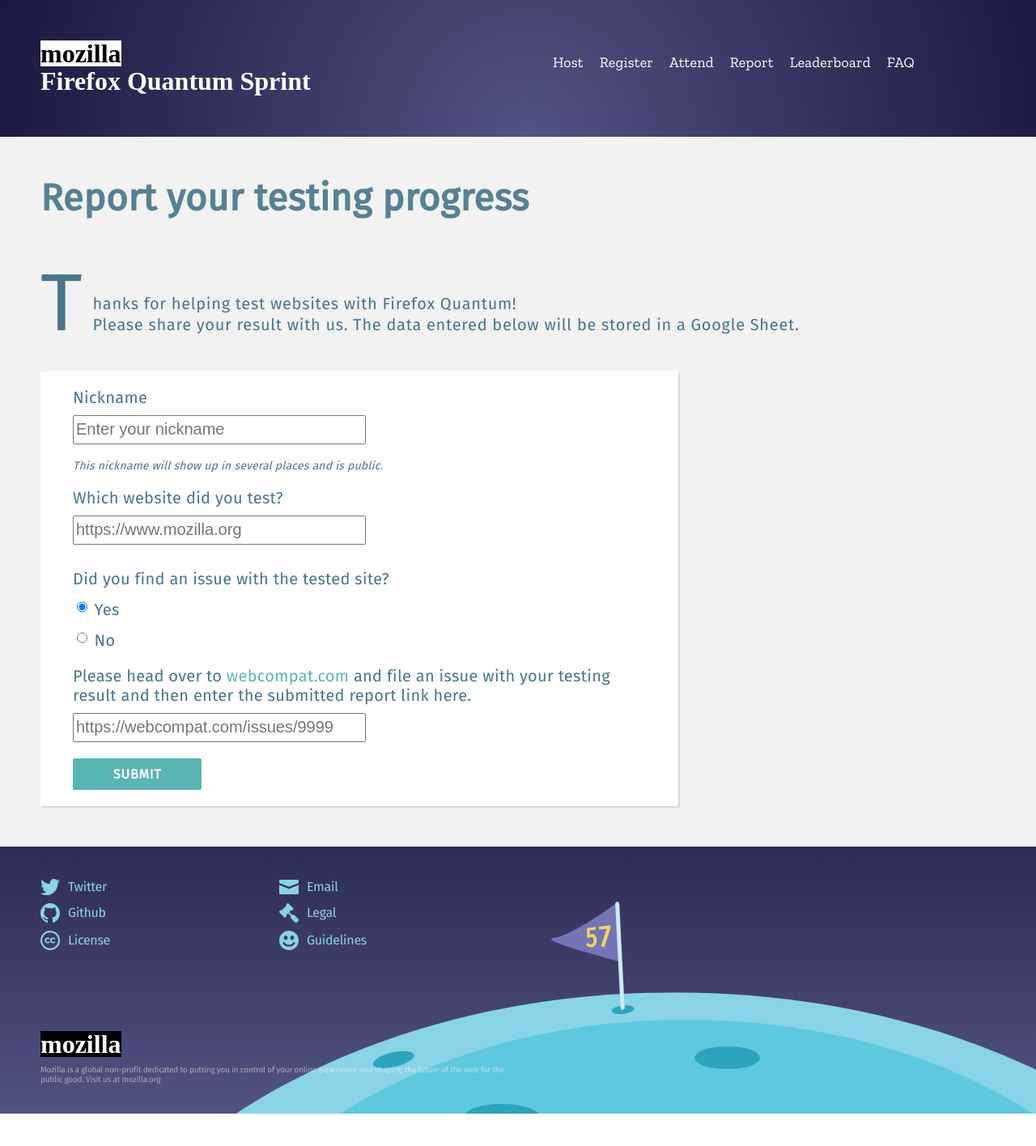
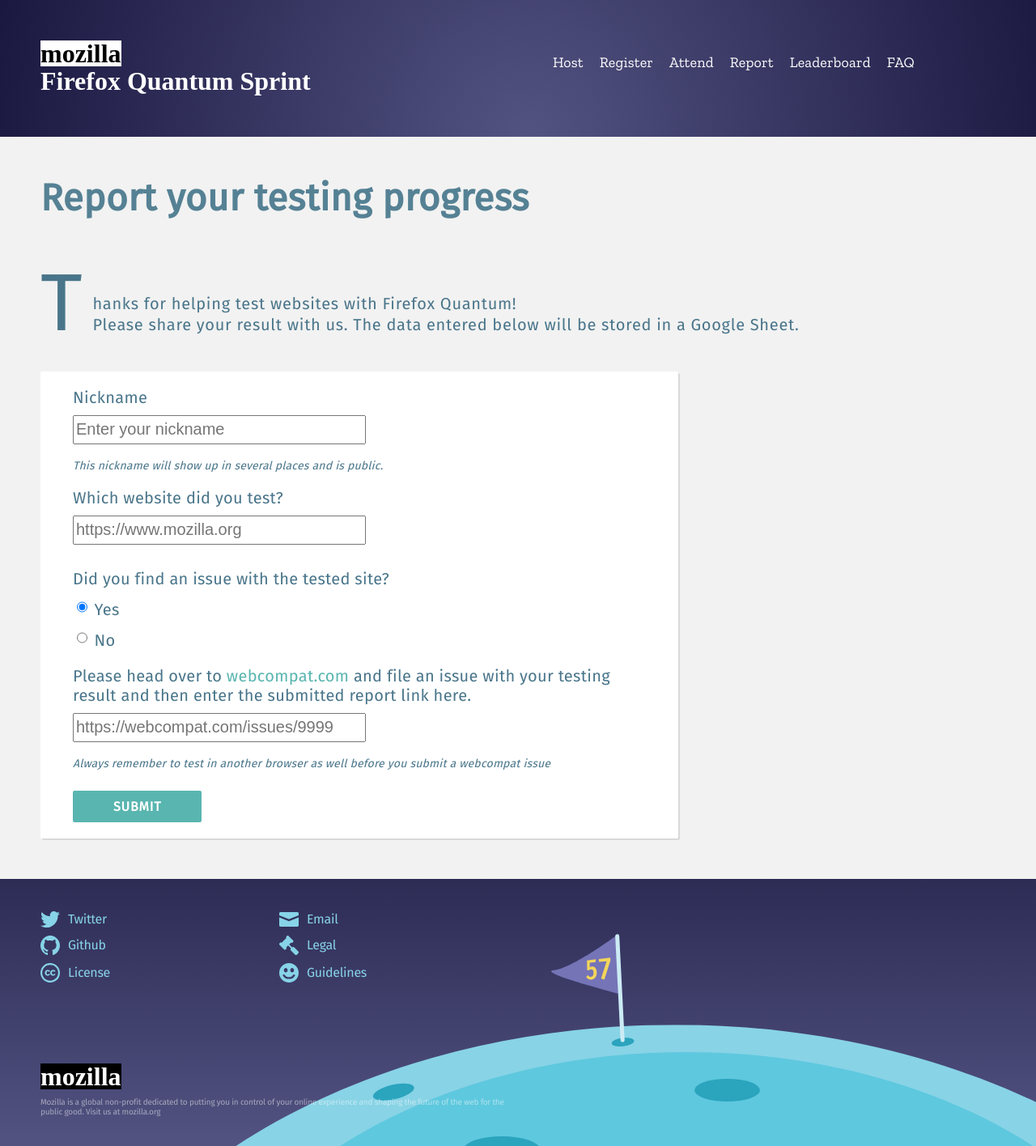
Before and after one commit to mozilla/firefox57-sprint, a Jekyll site: the page built from _articles/reporting.md, in a window 1280 px wide. Shown: the whole page at 81% size. Built offline with Jekyll 4.4.1, drawn with Linux system fonts in a browser that asks for light colours; some web fonts are replaced; a script that is not in the unit is left out; before the commit the page ends 1376 px from its top, so only the background shows below that.

Commit message:
Update reporting.md

```diff
--- a/_articles/reporting.md
+++ b/_articles/reporting.md
@@ -43,6 +43,7 @@
       <label for="issueWebcompatInput">Please head over to <a href="https://webcompat.com/">webcompat.com</a> and file an issue with your testing result and then enter the submitted report link here.</label>
       <input type="url" class="form-control" id="issueWebcompatInput" placeholder="https://webcompat.com/issues/9999">
     </div>
+    <p> Always remember to test in another browser as well before you submit a webcompat issue </p>
     <p class="form-error hidden">Please check all form fields to make sure everything required is filled out!</p>
     <button type="submit" class="button submit-button">Submit</button>
   </form>
```
